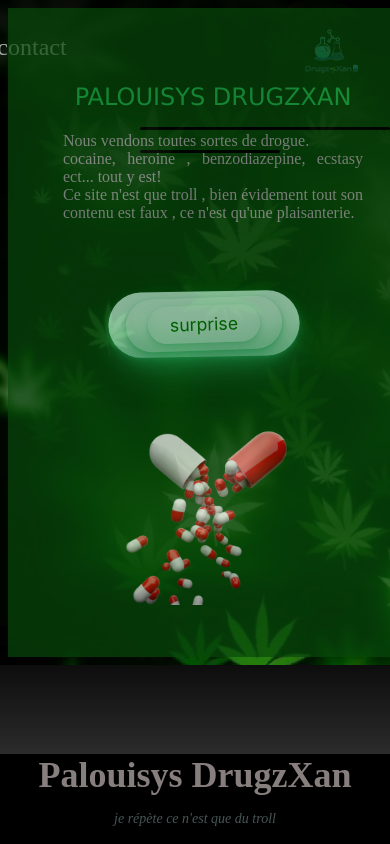
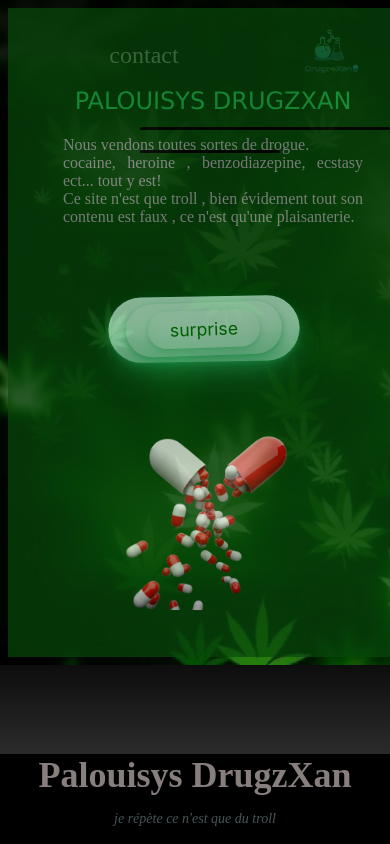
Before and after one commit to drugzxan-palouis/drugzxan-palouis.github.io, a website: page index.html in a window 390 px wide. Shown: the top 844 px of the page. Drawn offline with Linux system fonts and the light colour scheme.

Commit message:
Update index.css

```diff
--- a/index.css
+++ b/index.css
@@ -9,6 +9,20 @@ body{
 
 }
 /* position button*/
+@media (max-width: 400px) {
+  .container-btns {
+       flex-direction: column;
+       align-items: flex-start;
+  }
+  .container-btns ul {
+       width: 100%;
+       flex-direction: column;
+  }
+
+  .container-btns li {
+    text-align: center;
+    padding: .5rem 1rem;
+  }
 
 .container-btns {
     width: 900px;
```
